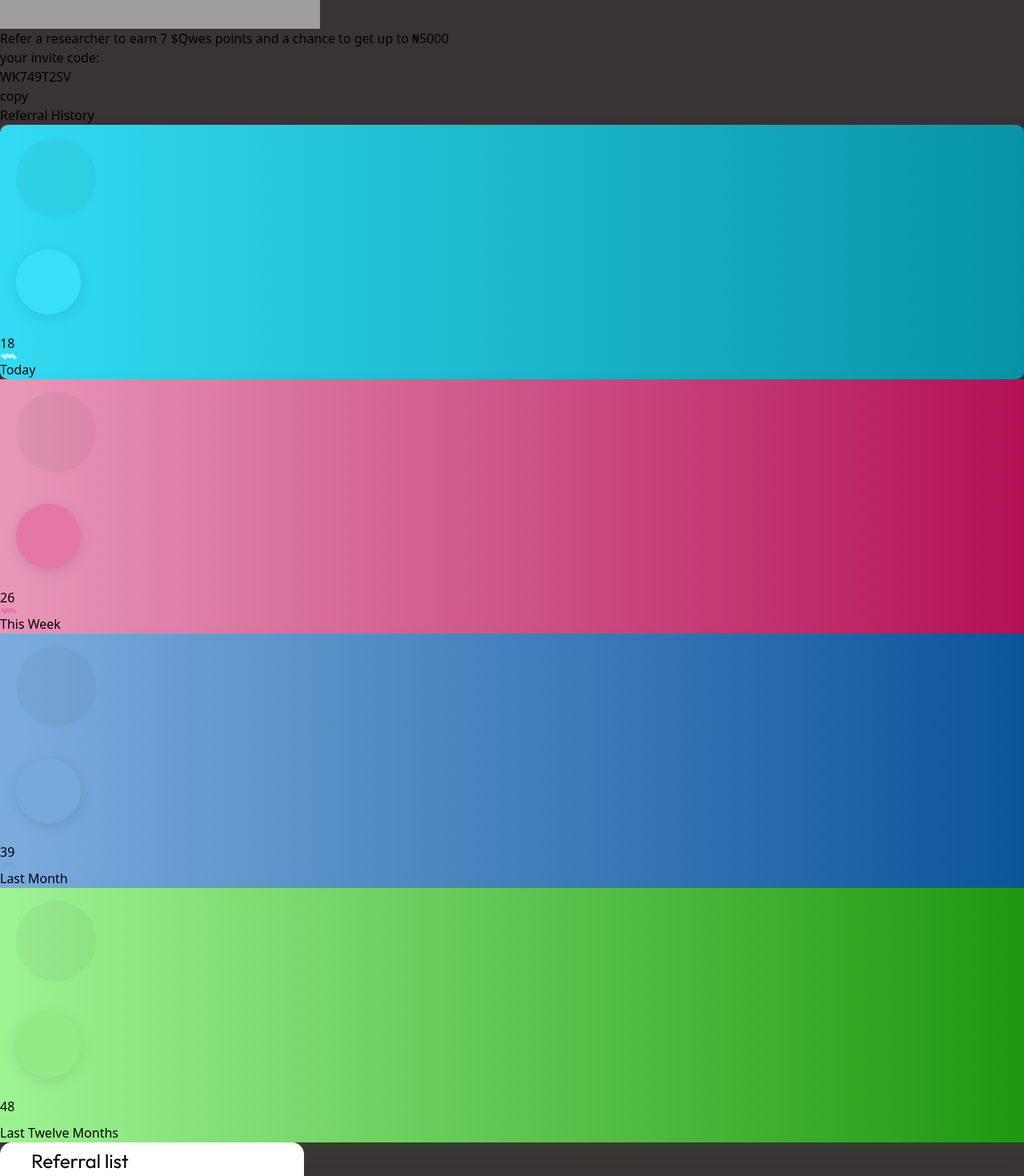
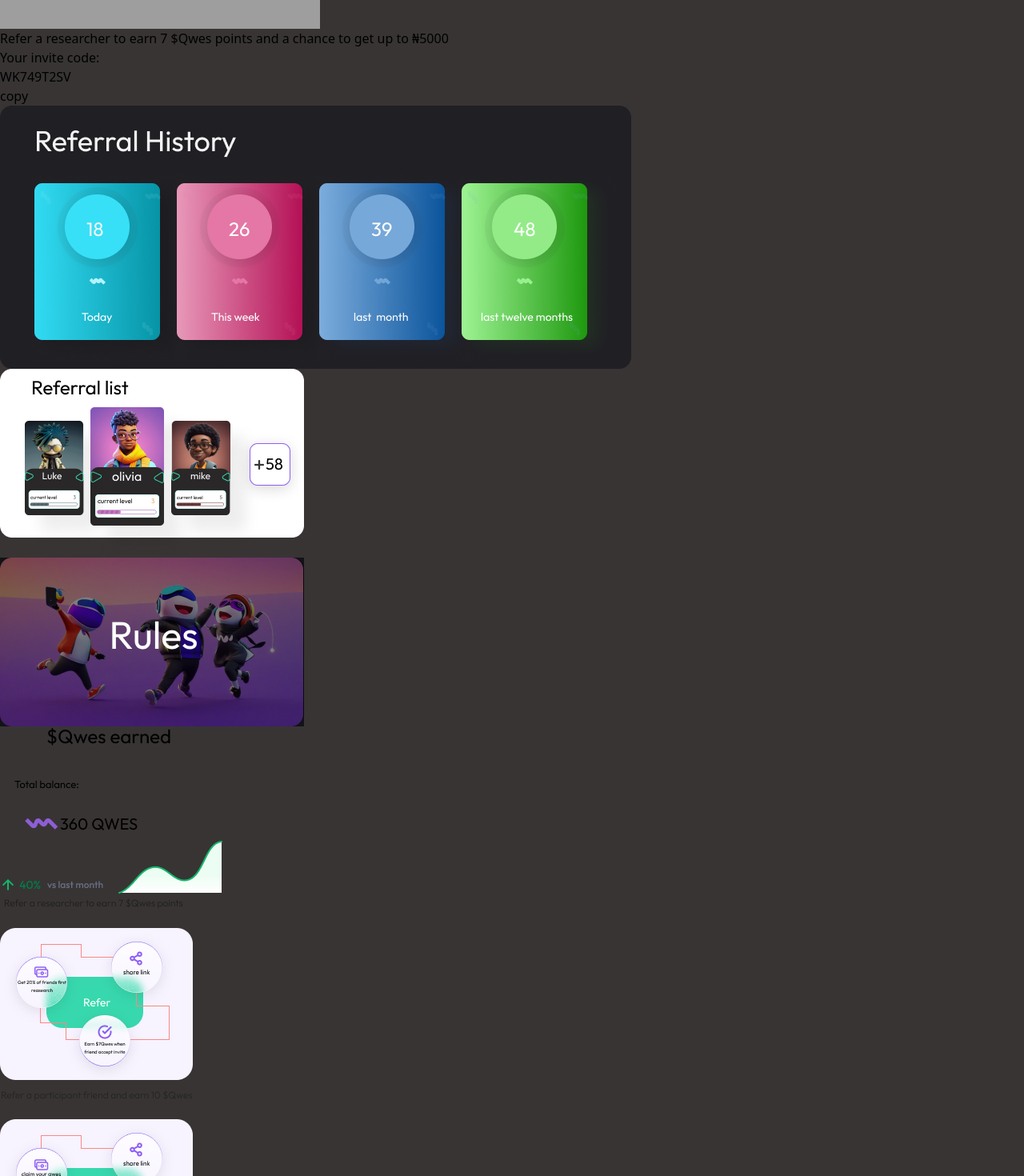
Before and after one commit to Multitelo/QwestyMain, a React (Vite) app in the folder Qwesty/: page /referral in a window 1280 px wide. Shown: the part 620-2090 px from the top of the page at 80% size. Built offline with nearby package versions, Linux system fonts and the light colour scheme; grey boxes are pictures that could not be loaded.

Commit message:
feat: add files

```diff
--- a/Qwesty/src/components/referral.jsx
+++ b/Qwesty/src/components/referral.jsx
@@ -1,17 +1,11 @@
-import pink from "./images/pink.png"
-import blue from "./images/blue.png";
-import lemon from "./images/lemon.png";
-import vec1 from "./images/vec1.png";
-import ref from "./images/ref.png"
-import rec from "./images/rec.png"
-import oliv from "./images/olivia.png"
-import ref1 from "./images/ref1.png"
-import ref2 from "./images/ref2.png"
-import vec2 from "./images/vec2.png";
-import vec3 from "./images/vec3.png";
-import vec4 from "./images/vec4.png";
-import egg from "./images/egg.png"
-import egg1 from "./images/egg1.png"
+
+import day from "./images/day.png";
+import ref from "./images/ref.png";
+import rec from "./images/rec.png";
+import oliv from "./images/olivia.png";
+import ref1 from "./images/ref1.png";
+import ref2 from "./images/ref2.png";
+
 import Image3 from "./images/images.jpeg";
 
 import { FaSearch, FaClipboardList, FaUserCircle, FaGift, FaCog, FaSignOutAlt } from 'react-icons/fa';
@@ -20,21 +14,21 @@ import Logo from "./Logo";
 
 const Referral = () => {
   return (
-    <div className="flex h-screen">
+    <div className="flex flex-col md:flex-row">
       {/* Left Sidebar */}
-      <aside className="bg-white text-black p-4 flex-shrink-0">
+      <aside className="bg-white text-black p-4 flex-shrink-0 md:w-1/4">
         <div>
           <Logo />
         </div>
         <h2 className="text-2xl font-bold">Your Company</h2>
-  <p className="w-[]">Refer a friend and earn rewards!</p>
+        <p>Refer a friend and earn rewards!</p>
 
         {/* Search Bar */}
-  <div className="mt-4 flex items-center relative  ">
+        <div className="mt-4 flex items-center relative">
           <input
             type="text"
             placeholder=""
-      className="bg-[#333333] text-white p-2  rounded-md focus:outline-none "
+            className="bg-[#f4b2f4] text-white p-2 rounded-md focus:outline-none"
           />
           <FaSearch className="text-gray-500 ml-2 absolute left-2 top-3" />
         </div>
@@ -49,7 +43,7 @@ const Referral = () => {
             <FaUserCircle />
             <span>My Profile</span>
           </li>
-    <li className="flex items-center space-x-2 mt-[40%]">
+          <li className="flex items-center space-x-2 mt-56">
             <FaGift />
             <span>Rewards</span>
           </li>
@@ -57,121 +51,48 @@ const Referral = () => {
             <FaCog />
             <span>Settings</span>
           </li>
-    <li className="flex items-center mt-[50%] space-x-2 ">
+          <li className="flex items-center mt-[150%] space-x-2">
             <FaSignOutAlt />
             <span>Logout</span>
           </li>
         </ul>
       </aside>
-      <main className="flex-1 bg-gray-100 overflow-x-hidden overflow-y-auto  w-[800px] p-4">
-        <header className=" text-white py-4 text-center w-[800px]">
+
+      {/* Main Content */}
+      <main className="flex-1 bg-gray-100 overflow-x-hidden overflow-y-auto p-4">
+        <header className="text-white py-4 text-center">
           <p className="text-lg bg-[#EFE7FF] rounded-md text-purple-500">Fusky referred 5 friends and just got 50 $Qwes</p>
         </header>
-        <div className=" relative p-1 rounded-md w-[800px] ">
-              <img src={Image3} alt="Referral Image 1" className="mb-4 rounded-md  w-[700px] h-[302px]" />
+        <div className="relative p-1 rounded-md">
+          <img src={Image3} alt="Referral Image 1" className="mb-4 rounded-md w-full md:w-[700px] h-auto" />
 
           <div className="absolute text-white top-[20%] left-[13%]">
-              <p className="font-bold my-14">Refer a researcher to earn 7 $Qwes points and a chance to get up to ₦5000  </p>
-              <div className="flex items-center ml-[77px]"><p>your invite code:</p><p className="ml-[35%]">WK749T2SV</p> <button className="ml-3 bg-purple-500 w-24 rounded-lg  text-center"><p className="">copy</p></button></div>
-            </div></div>
-        <section className="mt-8 p-8 bg-[#201F24] shadow-md rounded-md w-[700px]">
-
-
-      <p className="text-white my-5 text-3xl">Referral History</p>
-          <div className="grid grid-cols-1 md:grid-cols-2 lg:grid-cols-4 gap-8 ">
-
-<div
-  className="rounded-md relative text-white shadow-lg p-4 w-[157px] h-[196px]"
-  style={{
-    borderRadius: '10px',
-    background: 'linear-gradient(270deg, #0793A6 0%, rgba(49, 224, 248, 0.97) 98.5%)',
-    boxShadow: '16px 8px 20px 0px rgba(0, 0, 0, 0.10)',
-  }}
->
-<p className=""></p>
-<div className=" absolute  top-0 right-2 "> <img src={egg} alt="" className="w-[200px] mb-20  h-[150px]"/>
-<img src={egg1} alt="" className="absolute top-3 left-[13px] fill-[#E477A5] filter drop-shadow-md"/><p className="absolute top-[50px] left-[40%] text-2xl">18</p>
-</div>
-<div  className="absolute top-32 left-[40%]"><img src={vec2} alt="vector" /></div>
-<p className="absolute top-[150px] text-sm left-[36%] ">Today</p>
-
-</div>
-
-
-
-<div className="relative rounded-md text-white shadow-lg p-4 w-[157px] h-[196px]  " style={{
-  background: 'linear-gradient(270deg, #B41155 0%, #E796B8 98.5%)',
-  boxShadow: '16px 8px 20px 0px rgba(0, 0, 0, 0.10)',
-}}>
-           <div className=" absolute  top-0 right-2 "> <img src={egg} alt="" className="w-[200px] mb-20  h-[150px]"/>
-<img src={pink} alt="" className="absolute top-3 left-[13px] fill-[#E477A5] filter drop-shadow-md"/><p className="absolute top-[50px] left-[40%] text-2xl">26</p>
-<div className="absolute top-32 left-[40%]"><img src={vec4} alt="vector" /></div>
-<p className="absolute top-[150px] left-[27%] text-sm ">This Week</p>
-
-</div>
-            </div>
-
-
-
-            <div className="relative text-white rounded-md shadow-lg p-4 w-[157px] h-[196px]  " style={{
-  background: 'linear-gradient(270deg, #0B549C 0%, #7BABDC 98.5%)',
-  boxShadow: '16px 8px 20px 0px rgba(32, 100, 167, 0.10)',
-}}>
-
-<div className=" absolute  top-0 right-2 "> <img src={egg} alt="" className="w-[200px] mb-20  h-[150px]"/>
-<img src={blue} alt="" className="absolute top-3 left-[13px] fill-[#E477A5] filter drop-shadow-md"/>
-<p className="absolute top-[50px] left-[40%] text-2xl">39</p>
-<div className="absolute top-32 left-[40%]"><img src={vec3} alt="vector" /></div>
-<p className="absolute top-[150px] left-[27%] text-sm  ">Last Month</p>
-
-</div>
-</div>
-
-<div className="relative text-white rounded-md shadow-lg p-4 w-[157px] h-[196px]  " style={{
-  background: 'linear-gradient(270deg, #1E980F 0%, #9DF292 98.5%)',
-  boxShadow: '16px 8px 20px 0px rgba(45, 163, 30, 0.10)',
-}}>
-             <div className=" absolute  top-0 right-2 "> <img src={egg} alt="" className="w-[200px] mb-20  h-[150px]"/>
-<img src={lemon} alt="" className="absolute top-3 left-[13px] fill-[#E477A5] filter drop-shadow-md"/><p className="absolute top-[50px] left-[40%] text-2xl">48</p>
-<div className="absolute top-32 left-[40%]"><img src={vec1} alt="vector" /></div>
-<p className="absolute top-[150px] left-[10%] text-sm ">Last Twelve Months</p>
-
+            <p className="font-bold my-14">Refer a researcher to earn 7 $Qwes points and a chance to get up to ₦5000</p>
+            <div className="flex items-center ml-[77px]">
+              <p>Your invite code:</p>
+              <p className="ml-[35%]">WK749T2SV</p>
+              <button className="ml-3 bg-purple-500 w-24 rounded-lg text-center"><p>copy</p></button>
             </div>
           </div>
         </div>
+        <section className="mt-8 p-8 bg-[#201F24] shadow-md rounded-md">
+          <img src={day} alt="" />
         </section>
-<div className="flex space-x-5">
-        {/* <section className="mt-5 px-8 py-4  shadow-md rounded-md "> */}
-  <div className="flex space-x-3 mt-5  w-[380px] h-[200px]">
-
-   <img src={oliv} alt="olivia" className="w-[400px]"/>
-
-   <img src={rec} alt="rec" className="w-[400px] h-[175px]"/>
-
-
+        <div className="flex space-x-5 mt-5">
+          <div className="flex space-x-3 mt-5 w-[380px] h-[200px]">
+            <img src={oliv} alt="olivia" className="w-[400px]" />
+            <img src={rec} alt="rec" className="w-[400px] h-[175px]" />
           </div>
-{/* </section> */}
         </div>
       </main>
 
-
-
-
       {/* Right Sidebar */}
-      <aside className="bg-white  text-white p-4 flex-shrink-0">
-        <div>
-       <img src={ref} alt="ref"  className="w-[241px] h-[183px]"/>
-
-        </div>
-        <div>
-       <img src={ref1} alt="ref"  className="w-[241px] h-[183px]"/>
-
-        </div>
-        <div>
-       <img src={ref2} alt="ref"  className="w-[241px] h-[183px]"/>
-
-        </div>
-      </aside>
+      <aside className="bg-white text-white  p-4 flex-shrink-0 md:w-1/4">
+        <div className="bg-white py-20 rounded-3xl px-5 mt-20">
+        <img src={ref} alt="ref" className="w-[241px] h-[200px] mt-20 " />
+        <img src={ref1} alt="ref" className="w-[241px] h-[200px] mt-20 bg-gray-100 rounded-2xl p-2" />
+        <img src={ref2} alt="ref" className="w-[241px] h-[200px] mt-20 bg-gray-100 rounded-2xl p-2" />
+      </div></aside>
     </div>
   );
 };
```
Also changed, not shown: Qwesty/src/components/images/day.png (added). Lines whose indentation alone changed are shown as unchanged.
